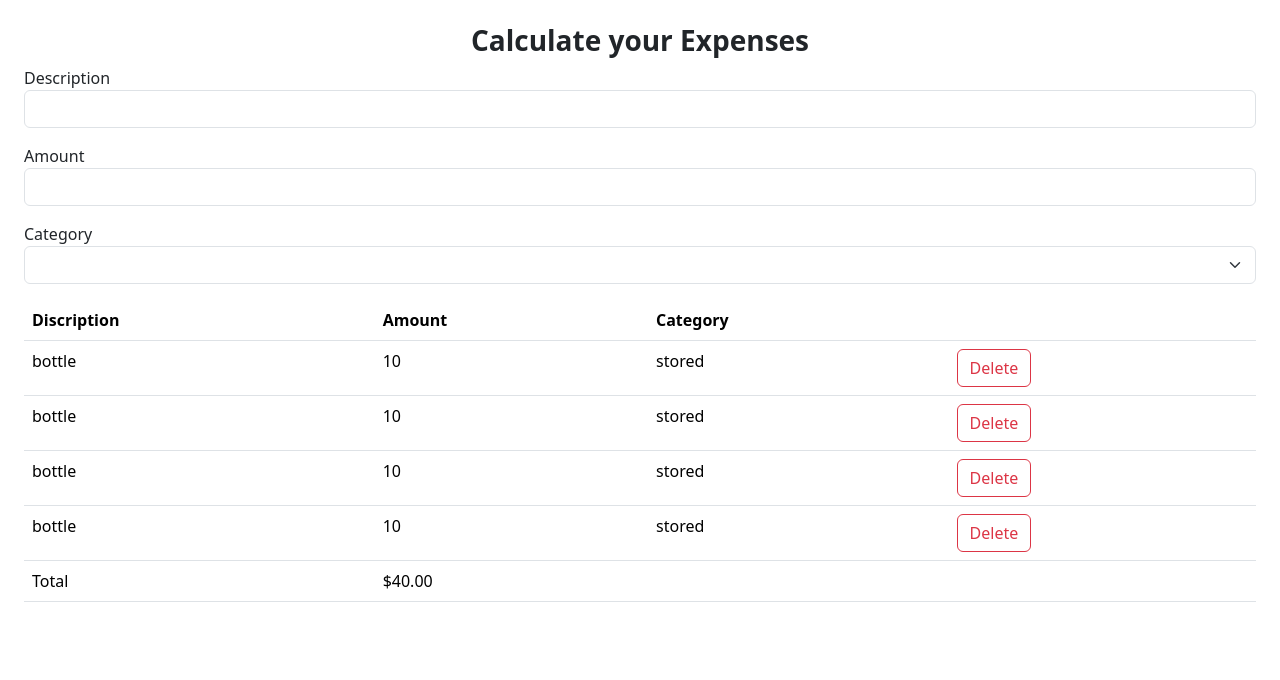
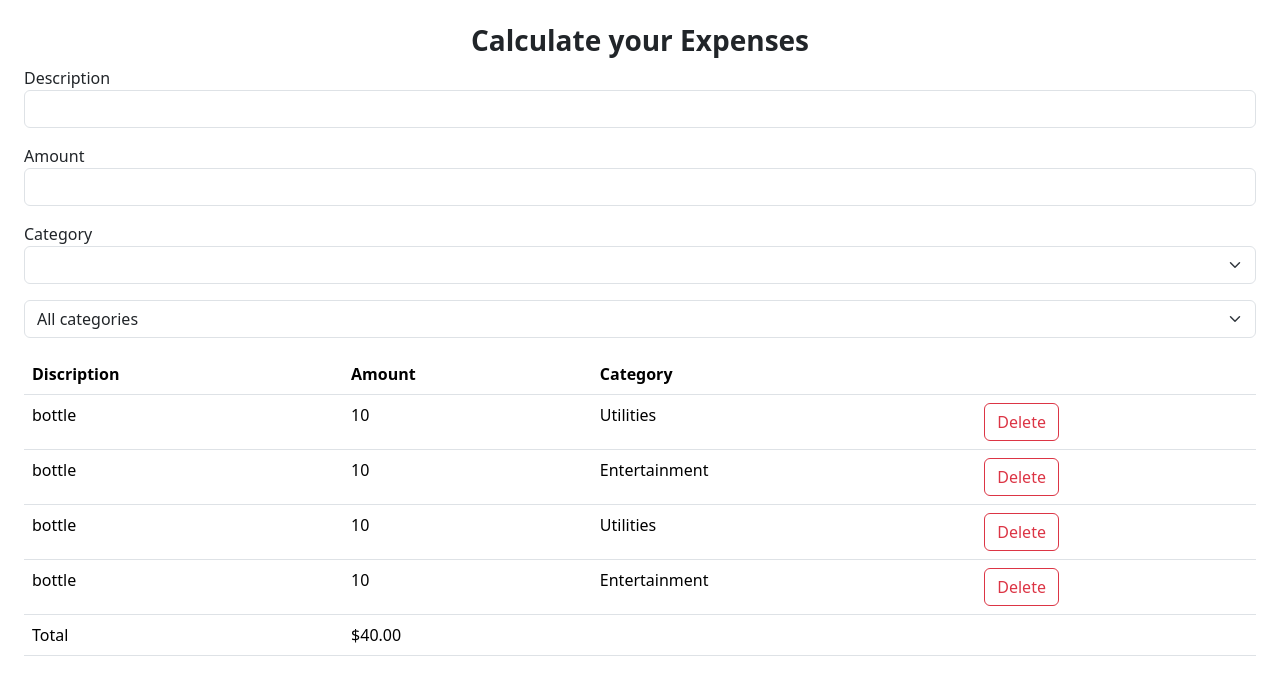
Before and after one commit to Karthikeyan8296/React-form, a React (Vite) app: page / in a window 1280 px wide. Shown: the top 680 px of the page. Built offline with nearby package versions, Linux system fonts and the light colour scheme.

Commit message:
Building Expense Filter

```diff
--- a/src/App.tsx
+++ b/src/App.tsx
@@ -2,20 +2,30 @@
 import Form from "./components/Forms";
 import ExpenseForm from "./Expense-tracker/components/ExpenseForm";
 import ExpenseList from "./Expense-tracker/components/ExpenseList";
+import ExpenseFilter from "./Expense-tracker/components/ExpenseFilter";
 
 function App() {
+  const [selectedCategory, setSelectedCategory] = useState("");
+
   const [expenses, setExpenses] = useState([
-    { id: 1, description: "bottle", amount: 10, category: "stored" },
-    { id: 2, description: "bottle", amount: 10, category: "stored" },
-    { id: 3, description: "bottle", amount: 10, category: "stored" },
-    { id: 4, description: "bottle", amount: 10, category: "stored" },
+    { id: 1, description: "bottle", amount: 10, category: "Utilities" },
+    { id: 2, description: "bottle", amount: 10, category: "Entertainment" },
+    { id: 3, description: "bottle", amount: 10, category: "Utilities" },
+    { id: 4, description: "bottle", amount: 10, category: "Entertainment" },
   ]);
 
+  const visibleExpenses = selectedCategory
+    ? expenses.filter((e) => e.category === selectedCategory)
+    : expenses;
   return (
     <>
       <ExpenseForm />
+      <ExpenseFilter
+        onSelectCategory={(category) => setSelectedCategory(category)}
+      />
+      <div className="mb-3"></div>
       <ExpenseList
-        expenses={expenses}
+        expenses={visibleExpenses}
         onDeleted={(id) => setExpenses(expenses.filter((e) => e.id !== id))}
       />
     </>
--- /dev/null
+++ b/src/Expense-tracker/components/ExpenseFilter.tsx
@@ -0,0 +1,21 @@
+import React from "react";
+
+interface Props {
+  onSelectCategory: (category: string) => void;
+}
+
+const ExpenseFilter = ({ onSelectCategory }: Props) => {
+  return (
+    <select
+      className="form-select"
+      onChange={(event) => onSelectCategory(event.target.value)}
+    >
+      <option value="">All categories</option>
+      <option value="Groceries">Groceries</option>
+      <option value="Utilities">Utilities</option>
+      <option value="Entertainment">Entertainment</option>
+    </select>
+  );
+};
+
+export default ExpenseFilter;
```
